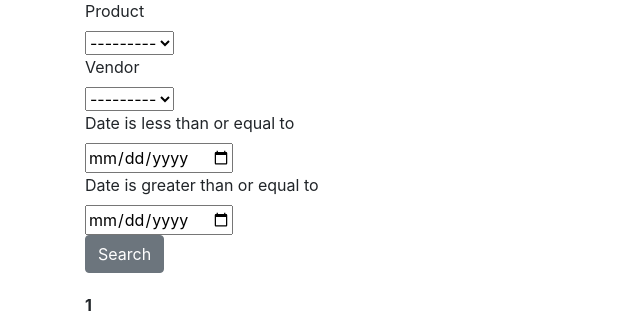
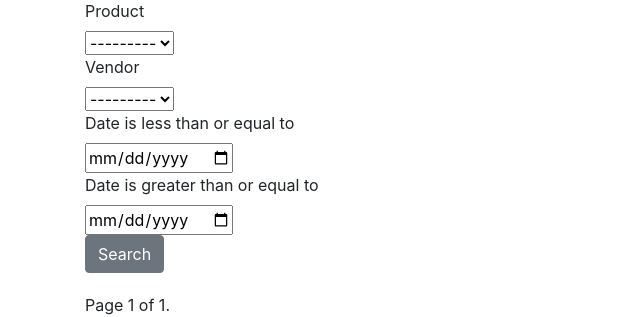
Before and after one commit to eastertest/PIM_Inventory, a Django app: page /stock/ in a window 1280 px wide. Shown: the part 413-730 px from the top of the page, without its empty margins (0-640 px from the left). Run offline with Django 3.2, Linux system fonts and the light colour scheme; data that the repository does not hold is empty; some libraries are stand-ins or nearby versions.

Commit message:
Fixed pagination for inventory page.

```diff
--- a/prod_inventory_app/templates/prod_inventory_app/stock_data.html
+++ b/prod_inventory_app/templates/prod_inventory_app/stock_data.html
@@ -63,26 +63,26 @@
         </tr>
         </thead>
 
+        {% load tags %}
         <div class="pagination">
-            {% if received.has_previous in request.get_full_path %}
-                <a href="{{ request.get_full_path }}&page=1"><<</a>
-                <a href="{{ request.get_full_path }}&page={{ received.previous_page_number }}">prev</a>
-            {% endif %}
+            <span class="step-links">
+                {% if page_obj.has_previous %}
+                    <a href="?{% param_replace page=1 %}">&laquo; first</a>
+                    <a href="?{% param_replace page=page_obj.previous_page_number %}">previous</a>
+                {% endif %}
 
-            {% for num in received.paginator.page_range %}
-                {% if received.number == num %}
-                    <strong>{{ num }}</strong>
-                {% elif num > received.number|add:'-3' and num < received.number|add:'3' %}
-                    {{ num }}
+                <span class="current">
+                    Page {{ page_obj.number }} of {{ page_obj.paginator.num_pages }}.
+                </span>
+
+                {% if page_obj.has_next %}
+                    <a href="?{% param_replace page=page_obj.next_page_number %}">next</a>
+                    <a href="?{% param_replace page=page_obj.paginator.num_pages }">last &raquo;</a>
                 {% endif %}
-            {% endfor %}
-                {% if received.has_next %}
-                    <a href="{{ request.get_full_path }}&page={{ received.next_page_number }}">next</a>
-                    <a href="{{ request.get_full_path }}&page={{ received.paginator.num_pages }}">>></a>
-                {% endif %}
+            </span>
         </div>
 
-        {% for rec in received %}
+        {% for rec in page_obj %}
         <tbody>
         <tr>
             <td>{{ rec.date }}</td>
--- a/prod_inventory_app/views.py
+++ b/prod_inventory_app/views.py
@@ -161,7 +161,7 @@ def all_sales(request):
     sales = Sale.objects.all().order_by('-date')
     sale_filters = SaleFilter(request.GET, queryset=sales)
     sale = sale_filters.qs
-    paginator = Paginator(sale, 2)
+    paginator = Paginator(sale, 20)
     page = request.GET.get('page')
     page_obj = paginator.get_page(page)
 
@@ -192,19 +192,15 @@ def all_sales(request):
 
 
 def stock_search(request):
-    product = Product.objects.all().order_by('-id')
     received = Received.objects.all().order_by('-id')
-    product_filters = ProductFilter(request.GET, queryset=product)
     received_filters = ReceivedFilter(request.GET, queryset=received)
-    products = product_filters.qs
     received = received_filters.qs
     paginator = Paginator(received, 20)
     page = request.GET.get('page')
-    received = paginator.get_page(page)
+    page_obj = paginator.get_page(page)
     return render(request, 'prod_inventory_app/stock_data.html', {
-        'product': products, 'product_filters': product_filters,
-        'received': received, 'received_filters': received_filters,
-        'page': page,
+        'received_filters': received_filters,
+        'page_obj': page_obj,
     })
 
 
```
